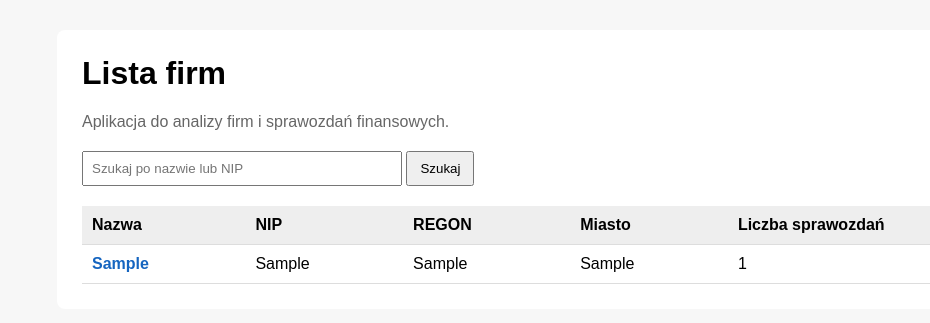
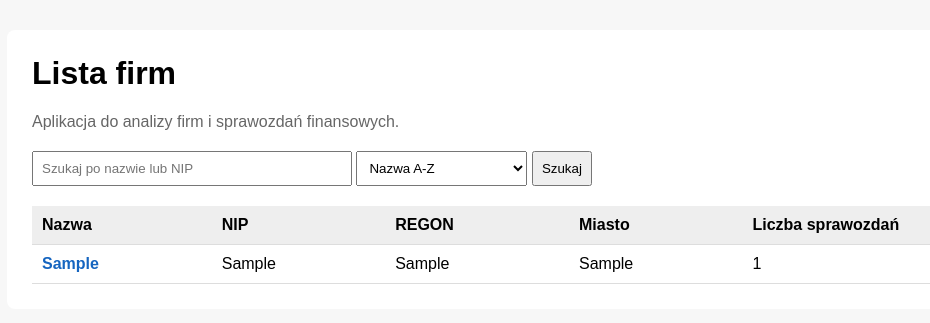
Before and after one commit to Stazus/projekt_django, a Django app: page / in a window 1280 px wide. Shown: the top 323 px of the page, without its empty margins (58-988 px from the left). Run offline with Django 5.2, Linux system fonts and the light colour scheme; tables that the repository leaves empty hold one stand-in row (values such as "Sample post").

Commit message:
Dodano sortowanie listy firm

```diff
--- a/firmy_django/templates/firmy_django/index.html
+++ b/firmy_django/templates/firmy_django/index.html
@@ -3,6 +3,7 @@
 <head>
     <meta charset="UTF-8">
     <title>Lista firm</title>
+
     <style>
         body {
             font-family: Arial, sans-serif;
@@ -11,7 +12,7 @@
         }
 
         .container {
-            max-width: 1000px;
+            max-width: 1100px;
             margin: auto;
             background: white;
             padding: 25px;
@@ -51,34 +52,66 @@
         .muted {
             color: #666;
         }
+
+        form {
+            margin-top: 20px;
+        }
+
+        input,
+        select,
+        button {
+            padding: 8px;
+        }
     </style>
 </head>
 <body>
+
 <div class="container">
+
     <h1>Lista firm</h1>
+
     <p class="muted">
         Aplikacja do analizy firm i sprawozdań finansowych.
     </p>
 
-        <form method="get" style="margin-top: 20px;">
+    <form method="get">
+
         <input
             type="text"
             name="q"
             value="{{ query }}"
             placeholder="Szukaj po nazwie lub NIP"
-                style="padding: 8px; width: 300px;"
+            style="width:300px;"
         >
-            <button type="submit" style="padding: 8px 12px;">
+
+        <select name="sort">
+            <option value="name_asc"
+                {% if sort == "name_asc" %}selected{% endif %}>
+                Nazwa A-Z
+            </option>
+
+            <option value="name_desc"
+                {% if sort == "name_desc" %}selected{% endif %}>
+                Nazwa Z-A
+            </option>
+
+            <option value="reports_desc"
+                {% if sort == "reports_desc" %}selected{% endif %}>
+                Najwięcej sprawozdań
+            </option>
+        </select>
+
+        <button type="submit">
             Szukaj
         </button>
 
         {% if query %}
-                <a href="{% url 'home' %}" style="margin-left: 10px;">
+            <a href="{% url 'home' %}">
                 Wyczyść
             </a>
         {% endif %}
+
     </form>
-
 
     <table>
         <thead>
@@ -90,26 +123,36 @@
                 <th>Liczba sprawozdań</th>
             </tr>
         </thead>
+
         <tbody>
+
             {% for firma in firmy %}
             <tr>
+
                 <td>
                     <a href="{% url 'szczegoly_firmy' firma.id %}">
                         {{ firma.nazwa }}
                     </a>
                 </td>
+
                 <td>{{ firma.nip|default:"-" }}</td>
                 <td>{{ firma.regon|default:"-" }}</td>
                 <td>{{ firma.miasto|default:"-" }}</td>
                 <td>{{ firma.sprawozdania.count }}</td>
+
             </tr>
             {% empty %}
             <tr>
-                        <td colspan="5">Brak firm w bazie.</td>
+                <td colspan="5">
+                    Brak firm w bazie.
+                </td>
             </tr>
             {% endfor %}
+
         </tbody>
     </table>
+
 </div>
+
 </body>
 </html>
--- a/firmy_django/views.py
+++ b/firmy_django/views.py
@@ -5,6 +5,7 @@ from .models import Firma
 
 def index(request):
     query = request.GET.get("q", "")
+    sort = request.GET.get("sort", "name_asc")
 
     firmy = Firma.objects.prefetch_related("sprawozdania").all()
 
@@ -15,11 +16,21 @@ def index(request):
             nip__icontains=query
         )
 
-    firmy = firmy.order_by("nazwa")
+    if sort == "name_desc":
+        firmy = firmy.order_by("-nazwa")
+    elif sort == "reports_desc":
+        firmy = sorted(
+            firmy,
+            key=lambda f: f.sprawozdania.count(),
+            reverse=True
+        )
+    else:
+        firmy = firmy.order_by("nazwa")
 
     return render(request, "firmy_django/index.html", {
         "firmy": firmy,
         "query": query,
+        "sort": sort,
     })
 
 
```
Lines whose indentation alone changed are shown as unchanged.
